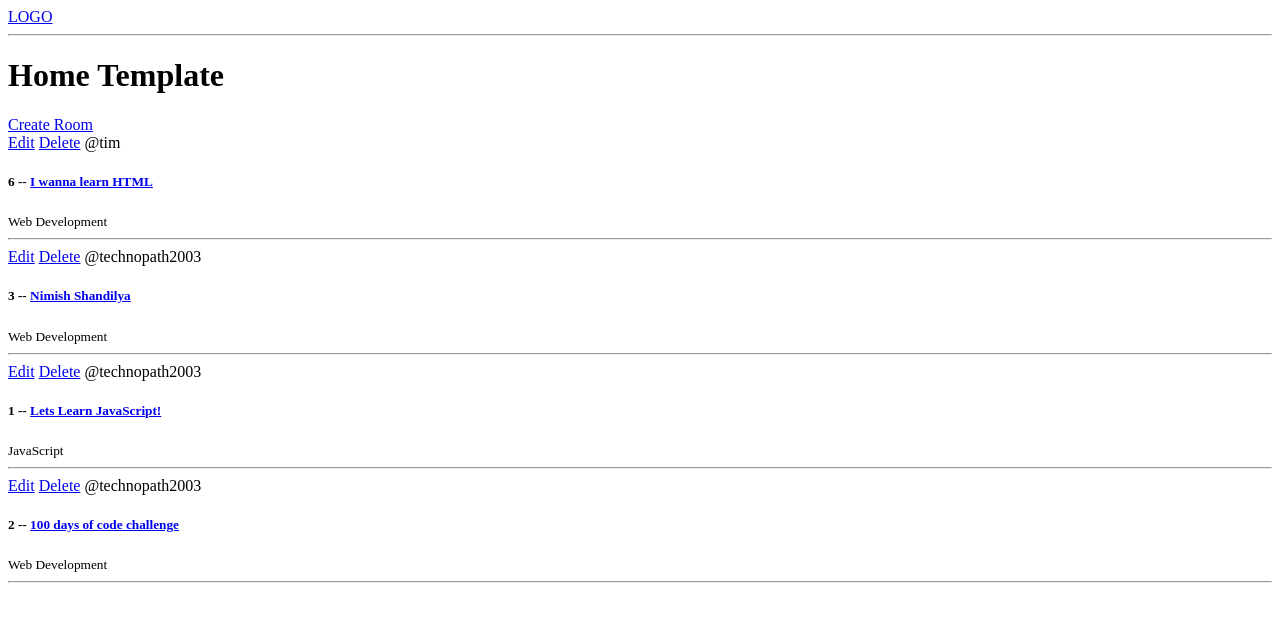
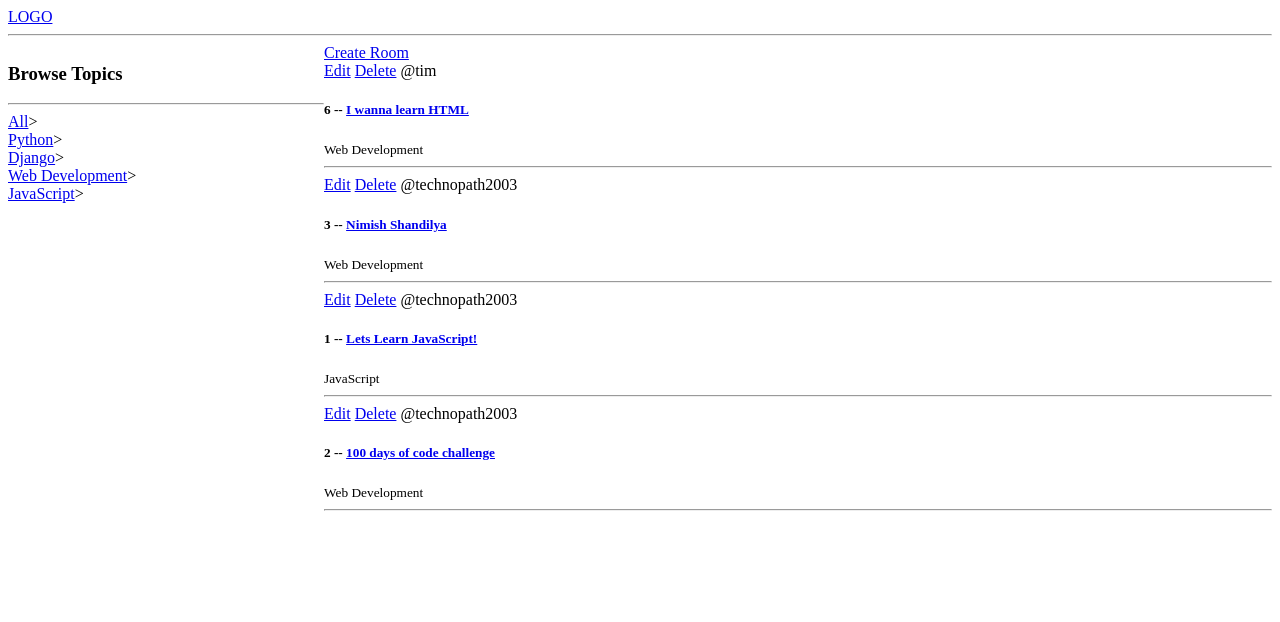
Before and after one commit to Anonymous-Technopath/Study-Chat-Website, a Django app: page / in a window 1280 px wide. Shown: the top 622 px of the page. Run offline with Django 4.2, Linux system fonts and the light colour scheme; data comes from the database, SQL or seed files in the repository.

Commit message:
added Browse Topics section to allow searching for topics , modified views.py to now pass topics also to the home page for displaying them in browse topics option

```diff
--- a/base/templates/base/home.html
+++ b/base/templates/base/home.html
@@ -2,7 +2,28 @@
 
 {% block content %}
 
-<h1>Home Template</h1>
+<style>
+    .home-container{
+        display:grid;
+        grid-template-columns: 1fr 3fr;
+    }
+</style>
+
+<div class="home-container">
+
+    <div>
+        <h3>Browse Topics</h3>
+        <hr>
+        <div>
+            <a href="{% url 'home' %}">All</a><!--here q=topic.name will send a query back to home to be used further for search-->>
+        </div>
+        {% for topic in topics %}
+        <div>
+            <a href="{% url 'home' %}?q={{topic.name}}">{{topic.name}}</a><!--here q=topic.name will send a query back to home to be used further for search-->>
+        </div>
+        {% endfor %}
+    </div>
+
 
     <div>
         <a href="{% url 'create-room' %}">Create Room</a>
@@ -20,6 +41,8 @@
 
             {% endfor %}
         </div>
+    </div>
+
 
 </div>
 
--- a/base/views.py
+++ b/base/views.py
@@ -1,12 +1,15 @@
 from django.shortcuts import render,redirect
 from django.http import HttpResponse
 # Create your views here.
-from .models import Room
+from .models import Room,Topic
 from.forms import RoomForm
 
 def home(request):
     rooms = Room.objects.all()
-    return render(request,'base/home.html',{'rooms':rooms})
+    topics = Topic.objects.all()
+
+
+    return render(request,'base/home.html',{'rooms':rooms,'topics':topics})
 
 def room(request,pk):
     room = Room.objects.get(id=pk)
```
Lines whose indentation alone changed are shown as unchanged.
